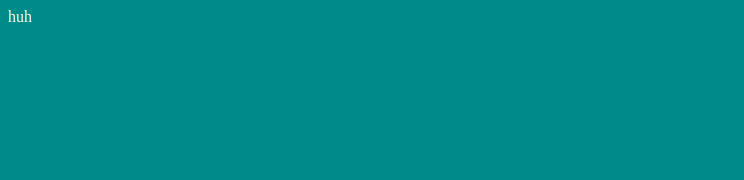
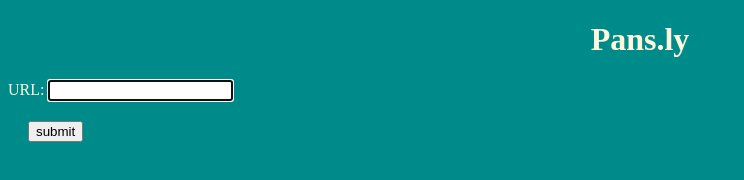
Before and after one commit to webDva/Pans.ly, a website: page public/index.html in a window 1280 px wide. Shown: the whole page, without its empty margins (0-744 px from the left). Drawn offline with Linux system fonts and the light colour scheme.

Commit message:
getting somewhere. front-end and design wrestling

```diff
--- a/public/index.html
+++ b/public/index.html
@@ -12,6 +12,12 @@
         <title>Pans.ly</title>
     </head>
     <body>
-        <div>huh</div>
+        <h1>Pans.ly</h1>
+        <div>
+            <form id="yourURL">
+                URL: <input form="yourURL" type="url" autofocus></br>
+                <button name="submit">submit</button>
+            </form>
+        </div>
     </body>
 </html>
--- a/public/style.css
+++ b/public/style.css
@@ -2,3 +2,11 @@ body {
     background-color: darkcyan;
     color: cornsilk;
 }
+
+h1 { /* for the Pans.ly header */
+    text-align: center;
+}
+
+button {
+    margin: 20px;
+}
```
